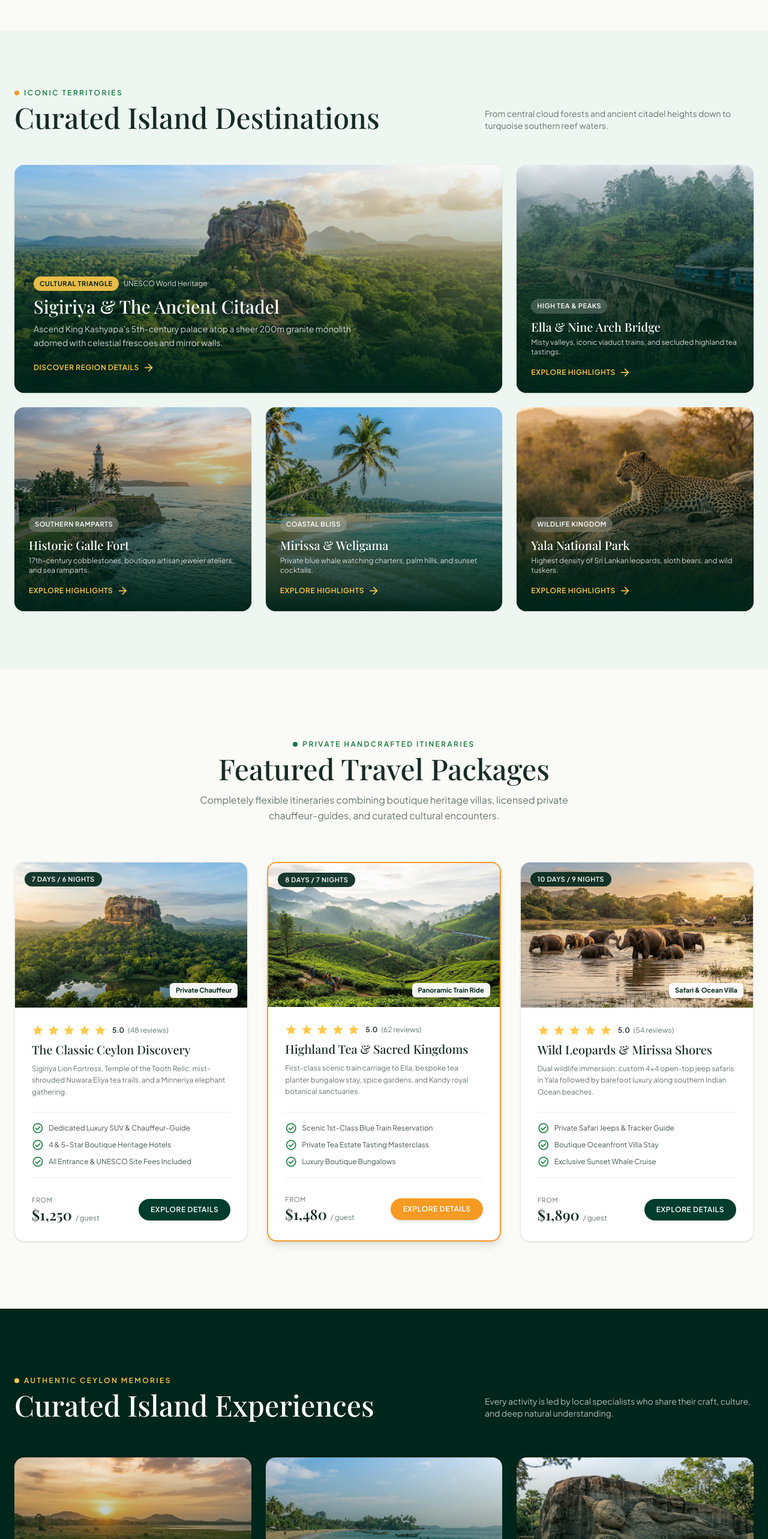
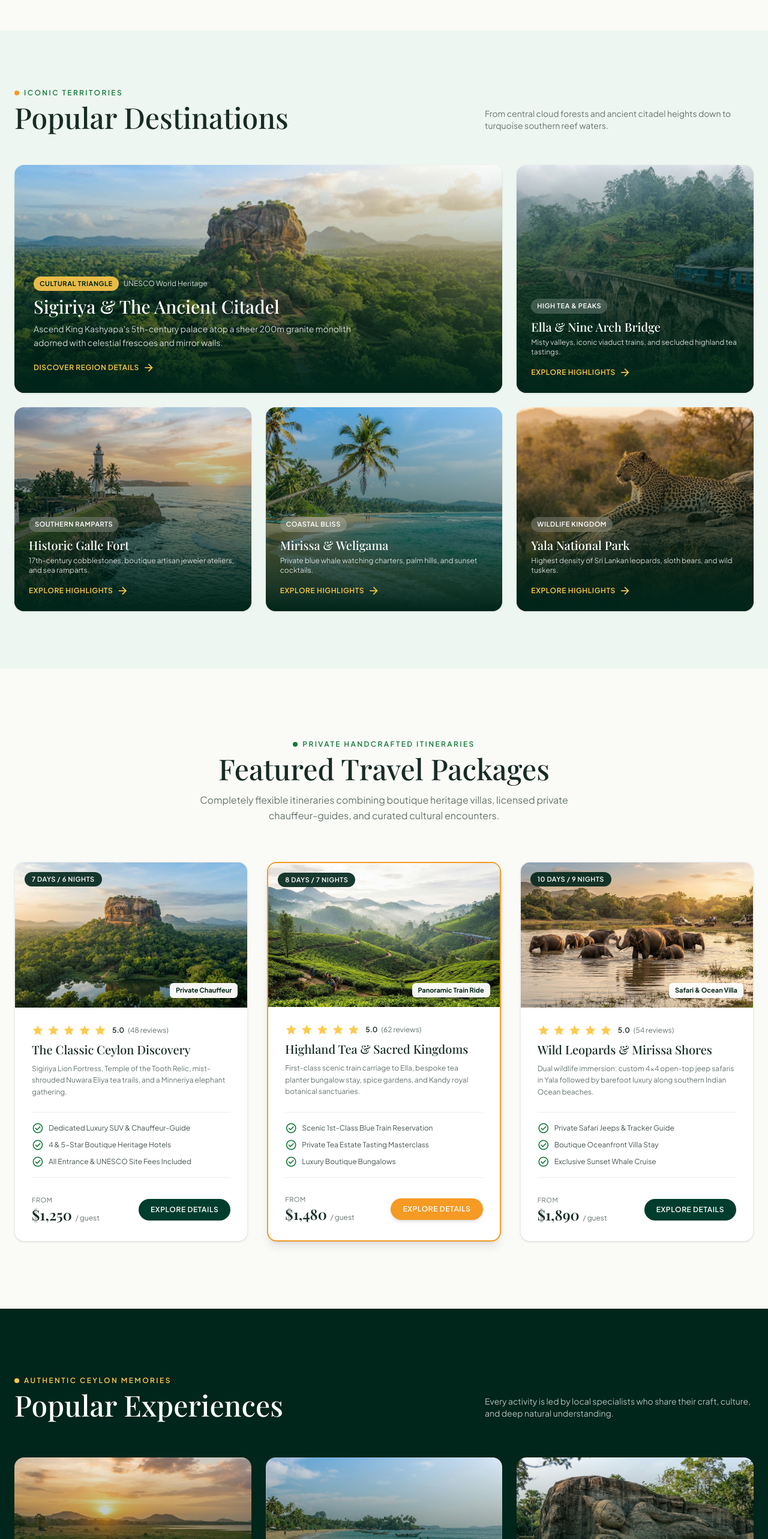
Before and after one commit to haxtaglabdev/madu-tourism-website, a React (Vite) app in the folder madu-tourism-website/: page / in a window 1280 px wide. Shown: the part 1721-4287 px from the top of the page at 60% size. Built offline with nearby package versions, Linux system fonts and the light colour scheme; a web font is replaced by a local one.

Commit message:
add popular words

```diff
--- a/madu-tourism-website/src/components/home/DestinationsSection.tsx
+++ b/madu-tourism-website/src/components/home/DestinationsSection.tsx
@@ -19,7 +19,7 @@ export default function DestinationsSection() {
             </Reveal>
             <Reveal delay={100}>
               <h2 className="font-serif text-3xl font-medium text-charcoal md:text-5xl">
-                Curated Island Destinations
+                Popular Destinations
               </h2>
             </Reveal>
           </div>
--- a/madu-tourism-website/src/components/home/ExperiencesSection.tsx
+++ b/madu-tourism-website/src/components/home/ExperiencesSection.tsx
@@ -19,7 +19,7 @@ export default function ExperiencesSection() {
             </Reveal>
             <Reveal delay={100}>
               <h2 className="font-serif text-3xl font-medium text-white md:text-5xl">
-                Curated Island Experiences
+                Popular Experiences
               </h2>
             </Reveal>
           </div>
--- a/madu-tourism-website/src/components/home/FinalCTA.tsx
+++ b/madu-tourism-website/src/components/home/FinalCTA.tsx
@@ -37,7 +37,7 @@ export default function FinalCTA() {
             {/* Placeholder WhatsApp number — replace with verified business contact */}
             <a
               className="flex items-center gap-2 rounded-full border border-white/25 bg-white/10 px-7 py-3.5 text-[13px] font-medium tracking-wide text-white backdrop-blur-md transition-all duration-300 ease-[cubic-bezier(0.22,1,0.36,1)] hover:-translate-y-px hover:bg-white/20"
-              href="https://wa.me/94112345678"
+              href="https://wa.me/94767006719"
               rel="noreferrer"
               target="_blank"
             >
--- a/madu-tourism-website/src/pages/Contact.tsx
+++ b/madu-tourism-website/src/pages/Contact.tsx
@@ -32,7 +32,8 @@ const initialForm: ContactFormState = {
 const inputClass =
   "w-full rounded-xl border border-border-subtle bg-white px-4 py-3 text-sm text-charcoal outline-none transition-colors placeholder:text-muted/60 focus:border-tropical focus:ring-2 focus:ring-tropical/20";
 
-const labelClass = "mb-1.5 block text-xs font-semibold tracking-wider text-charcoal uppercase";
+const labelClass =
+  "mb-1.5 block text-xs font-semibold tracking-wider text-charcoal uppercase";
 
 export default function Contact() {
   const [form, setForm] = useState<ContactFormState>(initialForm);
@@ -148,7 +149,7 @@ export default function Contact() {
               <Reveal delay={260}>
                 <a
                   className="mt-6 inline-flex items-center gap-2 rounded-full border border-tropical/30 bg-white px-6 py-3 text-[13px] font-medium tracking-wide text-tropical transition-all duration-300 hover:bg-soft-mint"
-                  href="https://wa.me/94112345678"
+                  href="https://wa.me/94767006719"
                   rel="noreferrer"
                   target="_blank"
                 >
@@ -171,7 +172,11 @@ export default function Contact() {
                     messages are sent until a backend is connected.
                   </p>
 
-                  <form className="space-y-5" noValidate onSubmit={handleSubmit}>
+                  <form
+                    className="space-y-5"
+                    noValidate
+                    onSubmit={handleSubmit}
+                  >
                     <div className="grid grid-cols-1 gap-5 sm:grid-cols-2">
                       <div>
                         <label className={labelClass} htmlFor="fullName">
```
